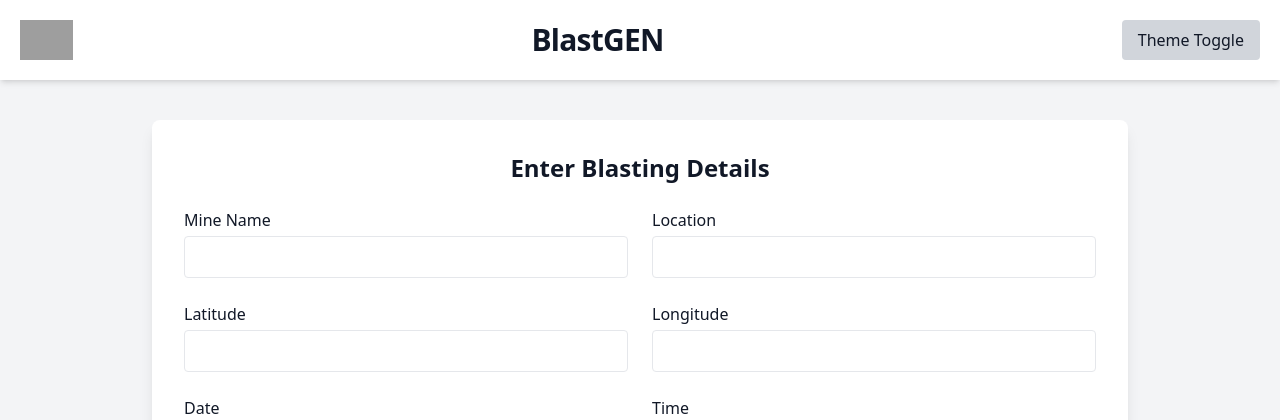
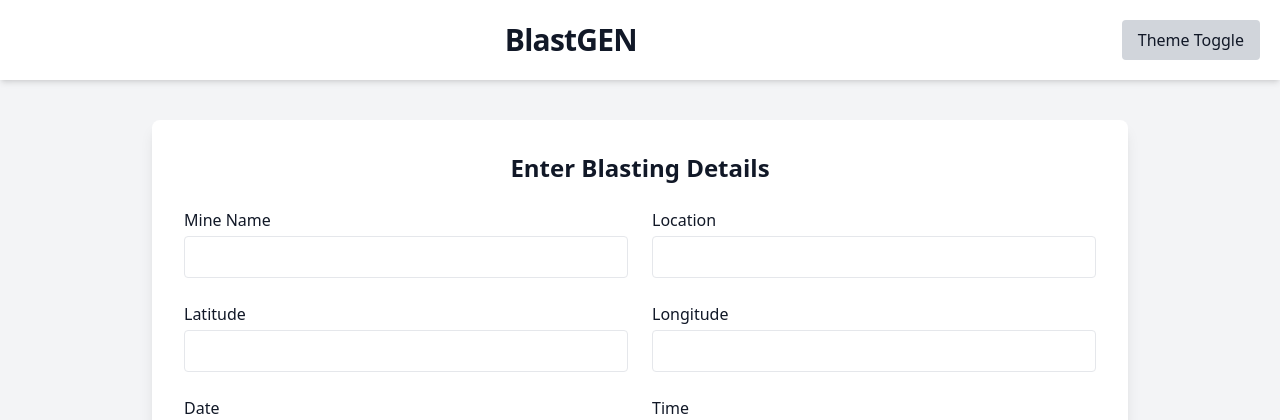
Before and after one commit to AWMKRUNAL/New-App, a Flask app: page / in a window 1280 px wide. Shown: the top 420 px of the page. Run offline with Flask 3, Linux system fonts and the light colour scheme; parts of the project's set-up code (start-up, migrations or seed data) failed here and were passed over; some libraries are stand-ins or nearby versions; grey boxes are pictures that could not be loaded.

Commit message:
Update index.html

```diff
--- a/BlastGEN/templates/index.html
+++ b/BlastGEN/templates/index.html
@@ -103,12 +103,12 @@
 
     <!-- Header -->
     <header class="bg-white dark:bg-gray-800 shadow-md p-5 flex justify-between items-center">
-        <img src="https://companieslogo.com/img/orig/ADANIPOWER.NS-1427c780.png" alt="Adani Logo" class="h-10">
-        <h1 class="text-3xl font-extrabold tracking-tight">BlastGEN</h1>
-        <button id="theme-toggle" class="bg-gray-300 dark:bg-gray-700 px-4 py-2 rounded transition duration-300">
-            Theme Toggle
-        </button>
+    <h1 class="text-3xl font-extrabold tracking-tight mx-auto">BlastGEN</h1>
+    <button id="theme-toggle" class="bg-gray-300 dark:bg-gray-700 px-4 py-2 rounded transition duration-300">
+        Theme Toggle
+    </button>
     </header>
+
     <!-- Main Content -->
     <main class="max-w-5xl mx-auto px-6 py-10 animate-fade-in">
         <section class="bg-white dark:bg-gray-800 rounded-lg shadow-lg p-8">
```
